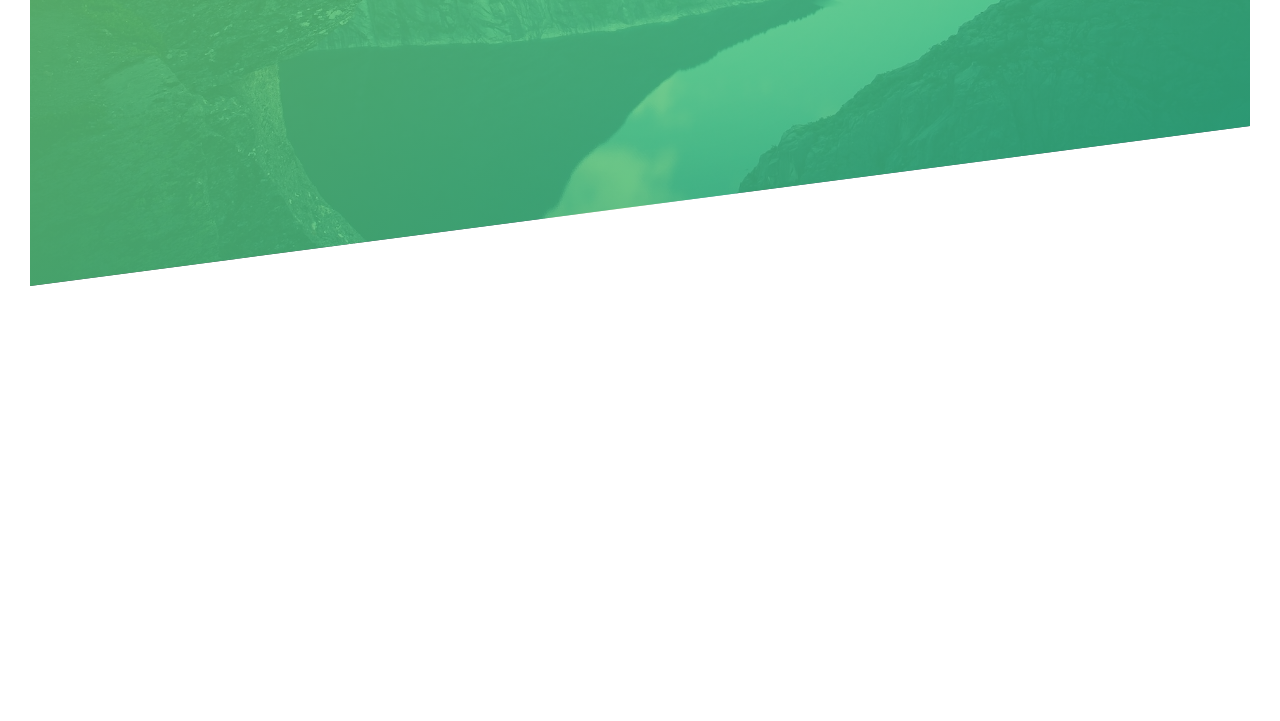
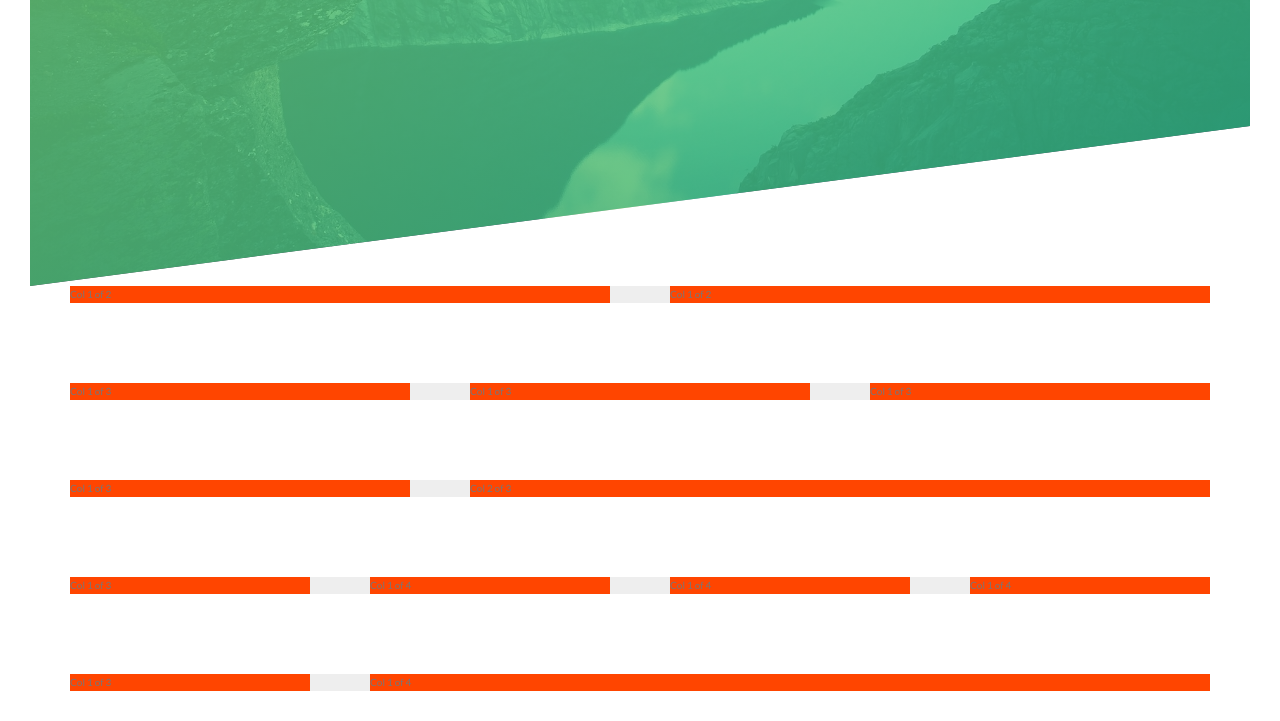
Before and after one commit to HyecheonLee/natours, a website: page index.html in a window 1280 px wide. Shown: the part 504-1225 px from the top of the page. Before the commit the page ends 820 px from the top, so only its background shows below. Drawn offline with Linux system fonts and the light colour scheme.

Commit message:
grid with float study

```diff
--- a/index.html
+++ b/index.html
@@ -24,6 +24,57 @@
         <a href="#" class="btn btn--white btn--animated">Discover our tours</a>
     </div>
 </header>
+<section class="grid-test">
+    <div class="row">
+        <div class="col-1-of-2">
+            Col 1 of 2
+        </div>
+        <div class="col-1-of-2">
+            Col 1 of 2
+        </div>
+    </div>
+    <div class="row">
+        <div class="col-1-of-3">
+            Col 1 of 3
+        </div>
+        <div class="col-1-of-3">
+            Col 1 of 3
+        </div>
+        <div class="col-1-of-3">
+            Col 1 of 3
+        </div>
+    </div>
+    <div class="row">
+        <div class="col-1-of-3">
+            Col 1 of 3
+        </div>
+        <div class="col-2-of-3">
+            Col 2 of 3
+        </div>
+    </div>
+    <div class="row">
+        <div class="col-1-of-4">
+            Col 1 of 3
+        </div>
+        <div class="col-1-of-4">
+            Col 1 of 4
+        </div>
+        <div class="col-1-of-4">
+            Col 1 of 4
+        </div>
+        <div class="col-1-of-4">
+            Col 1 of 4
+        </div>
+    </div>
+    <div class="row">
+        <div class="col-1-of-4">
+            Col 1 of 3
+        </div>
+        <div class="col-3-of-4">
+            Col 1 of 4
+        </div>
+    </div>
+</section>
 </body>
 
 </html>
--- a/sass/abstracts/_functions.scss
+++ b/sass/abstracts/_functions.scss
@@ -0,0 +1,3 @@
+@function row-calc($m) {
+  @return calc((100% - #{$gutter-horizontal * ($m - 1)}) / #{$m}) ;
+}
--- a/sass/abstracts/_mixins.scss
+++ b/sass/abstracts/_mixins.scss
@@ -0,0 +1,7 @@
+@mixin clearfix {
+  &::after {
+    content: "";
+    clear: both;
+    display: table;
+  }
+}
--- a/sass/abstracts/_variables.scss
+++ b/sass/abstracts/_variables.scss
@@ -4,3 +4,8 @@
 $color-grey-dark: #777;
 $color-white: #fff;
 $color-black: #000;
+
+
+$grid-width: 114rem;
+$gutter-vertical: 8rem;
+$gutter-horizontal: 6rem;
--- /dev/null
+++ b/sass/layout/_grid.scss
@@ -0,0 +1,44 @@
+@import "../abstracts/variables";
+@import "../abstracts/functions";
+
+.row {
+  max-width: $grid-width;
+  background-color: #eee;
+  margin: 0 auto;
+
+  &:not(:last-child) {
+    margin-bottom: $gutter-vertical;
+  }
+
+  @include clearfix;
+
+  [class^="col-"] {
+    background-color: orangered;
+    float: left;
+
+    &:not(:last-child) {
+      margin-right: $gutter-horizontal;
+    }
+  }
+
+  .col-1-of-2 {
+    width: row-calc(2);
+  }
+
+
+  .col-1-of-3 {
+    width: row-calc(3);
+  }
+
+  .col-2-of-3 {
+    width: calc((100% - #{$gutter-horizontal*(3 - 1)}) / 3 * 2 + #{$gutter-horizontal});
+  }
+
+  .col-1-of-4 {
+    width: calc((100% - #{$gutter-horizontal*(4 - 1)}) / 4 * 1);
+  }
+
+  .col-3-of-4 {
+    width: calc((100% - #{$gutter-horizontal*(4 - 1)}) / 4 * 3 + #{$gutter-horizontal} * 2);
+  }
+}
--- a/sass/main.scss
+++ b/sass/main.scss
@@ -1,7 +1,7 @@
 //
+@import "abstracts/variables";
 @import "abstracts/functions";
 @import "abstracts/mixins";
-@import "abstracts/variables";
 //
 @import "base/animations";
 @import "base/base";
@@ -10,6 +10,7 @@
 //
 @import "components/button";
 //
+@import "layout/grid";
 @import "layout/header";
 //
 @import "pages/home";
```
Also changed, not shown: css/style.css. Lines whose indentation alone changed are shown as unchanged.
